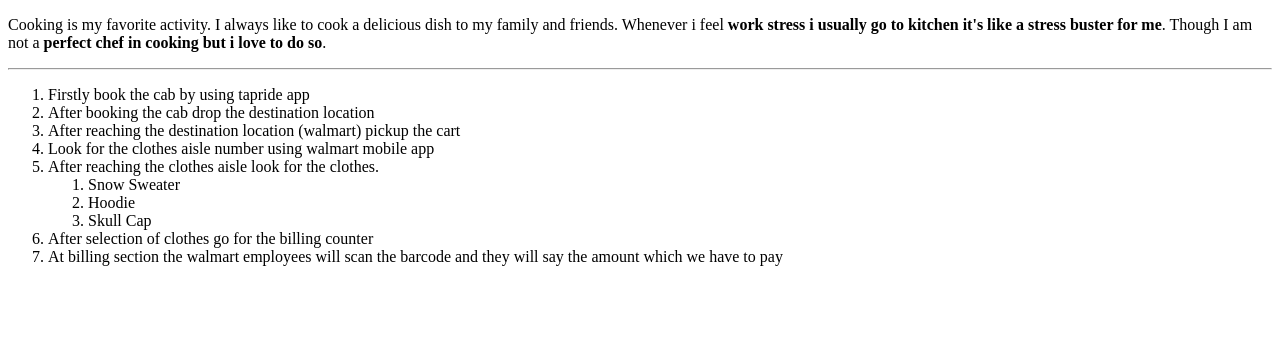
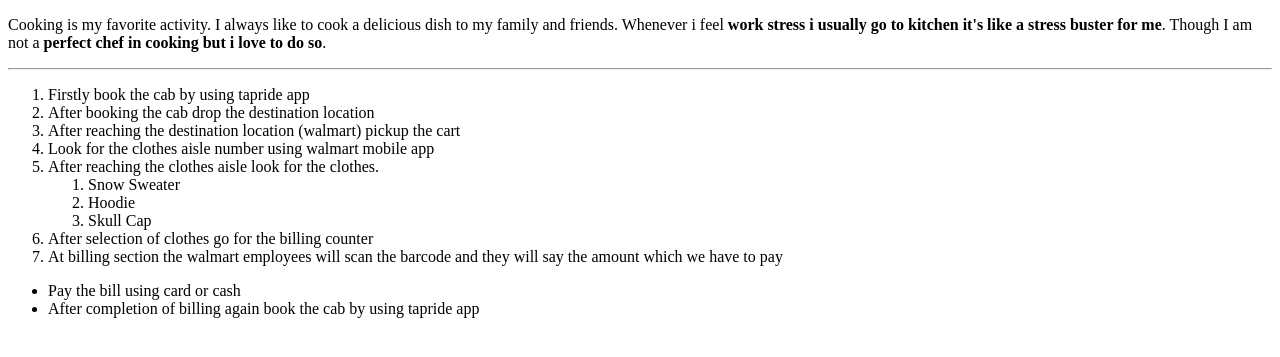
Before and after one commit to 44-563-Web-Apps-S21/webapps-s21-assignment-3-vivekd31, a plain HTML site: page index.html in a window 1280 px wide. Shown: the part 91-448 px from the top of the page. Drawn offline with Linux system fonts and the light colour scheme.

Commit message:
added unorder list

```diff
--- a/index.html
+++ b/index.html
@@ -27,6 +27,10 @@
                 <li>After selection of clothes go for the billing counter</li>
                 <li>At billing section the walmart employees will scan the barcode and they will say the amount which we have to pay</li>
             </ol>
+            <ul>
+                <li>Pay the bill using card or cash</li>
+                <li>After completion of billing again book the cab by using tapride app</li>
+            </ul>
         </body>
     </head>
 </html>
```
